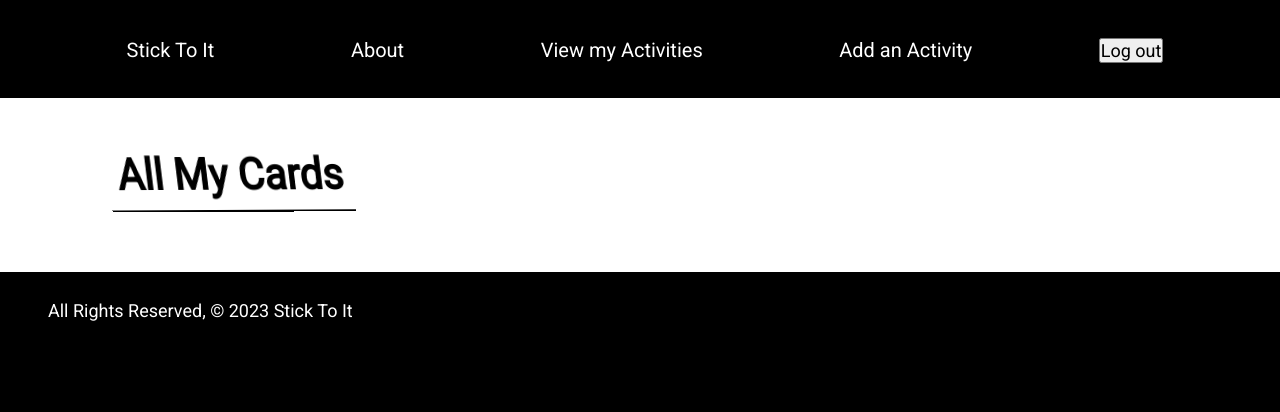
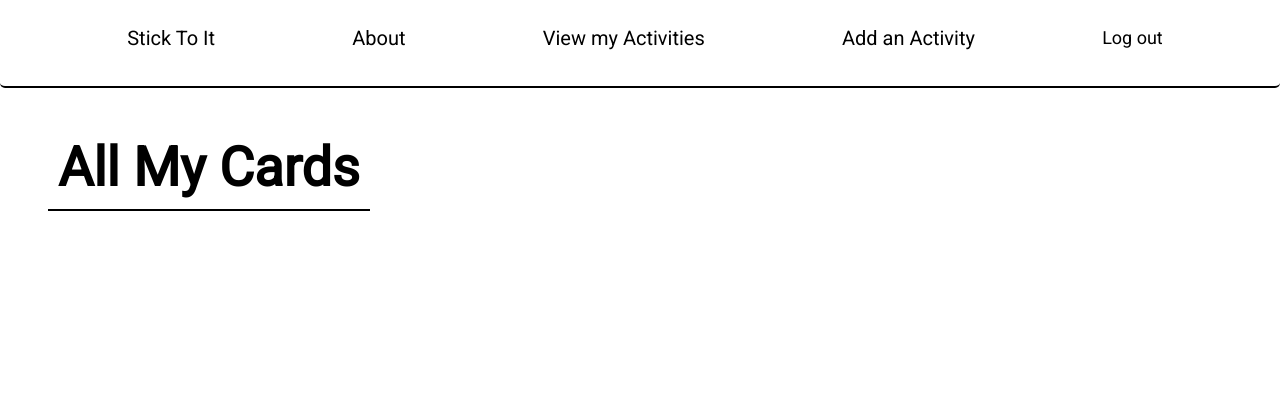
Before and after one commit to mlsmoorman/stick-to-it, a Django app: page /cards/ in a window 1280 px wide; the page is wider, and only the part inside the window is pictured. Shown: the top 412 px of that part. Run offline with Django 5.2, Linux system fonts and the light colour scheme; the visitor is signed in with stand-in values (Sample User, id 1); data that the repository does not hold is empty.

Commit message:
styling changes

```diff
--- a/stick_to_it/main_app/static/css/style.css
+++ b/stick_to_it/main_app/static/css/style.css
@@ -5,7 +5,8 @@
   font-size: 18px;
 }
 body {
-  background-color: black;
+  background-color: white;
+
 }
 *::selection {
   color: black;
@@ -13,43 +14,90 @@
 
 }
 
+.test {
+  margin-top: 10px;
+  font-family: 'Bungee';
+  padding: 7px 10px 7px 10px;
+  border-radius: 2px;
+  background-color: black;
+  color: white;
+  display:inline;
+}
+
+
 main {
   padding: 48px;
   background-color: white;
+  font-family: 'Roboto';
 }
 nav {
-  background-color: black;
+  /* background-color: black; */
+  border-bottom: 2px solid black;
   height: 60px;
-  padding: 3% 0 0 0;
+  padding: 0 0 0 0;
+  margin-top: 2%;
+  border-radius: 5px;
 }
 .navlist {
 display: flex;
 list-style: none;
 display: flex;
 justify-content: space-evenly;
-
+font-family: 'Bungee';
 }
 
 .titlecontainer {
 
-  rotate: -40 -70 -10 30deg;
+  /* rotate: -40 -70 -10 30deg; */
 }
 
 
 .navlist li a{
   padding: 10px;
   transition: 0.3s;
-  color: white;
+  color: black;
   text-decoration: none;
   font-size: 20px;
+
+
+}
+
+.cyan:hover {
+  /* border: 2px solid #00ffff; */
+  /* background-color: #00ffff; */
+  border-radius: 3px;
+  transition: 0.4s;
+
+  transform: scale(1.2);
+  text-shadow: -2px -2px 0 #fe73fe,
+  2px 2px 0 #fbf719;
+}
+.magenta:hover {
+  /* border: 2px solid #ff52ff;
+  background-color: #ff52ff; */
+  border-radius: 3px;
+  transition: 0.4s;
+  transform: scale(1.2);
+
+  text-shadow: -2px -2px 0 #00ffff,
+  2px 2px 0 #fbf719;
+
+}
+.yellow:hover {
+  /* border: 2px solid #fbf719; */
+  /* background-color: #fbf719;; */
+  border-radius: 3px;
+  transition: 0.4s;
+  transform: scale(1.2);
 }
 .navlist li a:visited {
-  color: white;
+  color: black;
 
 }
 .navlist li a:hover {
-  color: white;
-  border-bottom: 2px solid white;
+  letter-spacing: 2px;
+  /* color: white; */
+  /* border-bottom: 2px solid black;  */
 
   /* background-color: #fbf719; */
   /* box-shadow: inset 1em 1em #fbf719,
@@ -64,13 +112,14 @@
   border-bottom: 2px solid black;
   /* background-color: yellow; */
   display: inline;
-  font-size: 45px;
+  font-size: 54px;
   padding: 10px;
   /* -webkit-text-stroke: 1px white; */
 }
 
 section {
-  rotate: -40 -70 -10 30deg;
+  /* rotate: -40 -70 -10 30deg; */
+
   margin-left: 30px;
   margin-top: 25px;
   display: flex;
@@ -80,9 +129,8 @@
   /* justify-content: space-around; */
   border-left: 2px solid black;
   border-right: 2px solid black;
+}
 
-
-}
 .card {
   width: 200px;
   height: 200px;
@@ -97,6 +145,8 @@
   margin: 10px
 
 }
+
+
 .carddate {
   /* background-color: white; */
   border-radius: 5px;
@@ -116,6 +166,58 @@
   height: 2.5rem;            /* Footer height */
 }
 
+form {
+  margin-top: 3%;
+}
+
+.editbox {
+  margin-top: 3%;
+}
+
+.editbtn, .editbtn:visited {
+  border: 2px solid black;
+  border-radius: 10px;
+  padding: 9px 15px 9px 15px;
+
+  transition: 0.4s;
+  text-decoration: none;
+  text-transform: uppercase;
+
+  color:black;
+}
+
+.deletebtn, .deletebtn:visited {
+  border: 2px solid black;
+  border-radius: 10px;
+  color:black;
+  padding: 9px 15px 9px 15px;
+  transition: 0.4s;
+
+  text-decoration: none;
+  text-transform: uppercase;
+
+
+}
+
+.deletebtn:hover {
+  background-color: #ff52ff;
+}
+
+.editbtn:hover {
+  background-color: #00ffff;
+}
+
+.logoutbtn, .logoutbtn:visited {
+  transition: 0.4s;
+  border: none;
+  background-color: white;
+}
+
+.logoutbtn:hover {
+  transform: scale(1.2);
+  background-color: white;
+}
+
 /*curl bottom left */
 .card {
   backface-visibility: hidden;
@@ -124,11 +226,14 @@
   position: relative;
   transform: translateZ(0px);
   vertical-align: middle;
+
 }
 .card::before {
+
   background: rgba(0, 0, 0, 0) linear-gradient(45deg, white 45%, #cecb14 50%, #e9e617 56%, #ebe719 80%) repeat scroll 0 0;  /*display smooth transitions between two or more specified colors */
   bottom: 0;
   /* box-shadow: 1px -1px 1px rgb(0, 0, 0); */
+
   content: "";
   height: 0;
   left: 0;
@@ -141,4 +246,5 @@
 .card:hover::before {
   height: 75px;
   width: 75px;
+
 }
--- a/stick_to_it/main_app/templates/base.html
+++ b/stick_to_it/main_app/templates/base.html
@@ -13,27 +13,27 @@
   <link href="https://fonts.googleapis.com/css2?family=Bungee&family=Roboto&display=swap" rel="stylesheet">
 
   <!--             -->
-  <title>Document</title>
+  <title>Stick-To-It</title>
 </head>
 
 <body>
   <header>
     <nav>
       <ul class="navlist">
-        <li><a href="{% url 'home' %}">Stick To It</a></li>
-        <li><a href="{% url 'about' %}">About</a></li>
+        <li class="yellow"><a href="{% url 'home' %}">Stick To It</a></li>
+        <li class="cyan"><a href="{% url 'about' %}">About</a></li>
         {% if user.is_authenticated %}
-        <li><a href="{% url 'index' %}">View my Activities</a></li>
-        <li><a href="{% url 'card_create' %}">Add an Activity</a></li>
+        <li class="magenta"><a href="{% url 'index' %}">View my Activities</a></li>
+        <li class="yellow"><a href="{% url 'card_create' %}">Add an Activity</a></li>
         <li>
           <form id="logout-form" method="POST" action="{% url 'logout' %}">
             {% csrf_token %}
-            <button type="submit" class="btn">Log out</button>
+            <button type="submit" class="logoutbtn">Log out</button>
           </form>
         </li>
         {% else %}
-        <li><a href="{% url 'login' %}">Log In</a></li>
-        <li><a href="{% url 'signup' %}">Sign Up</a></li>
+        <li><a href="{% url 'login' %}" class="loginbtn">Log In</a></li>
+        <li><a href="{% url 'signup' %}" class="signupbtn">Sign Up</a></li>
         {% endif %}
       </ul>
 
--- a/stick_to_it/main_app/templates/cards/index.html
+++ b/stick_to_it/main_app/templates/cards/index.html
@@ -13,6 +13,7 @@
         <h2>{{card.activity}}</h2>
         <p class="carddate">{{card.due_date}}</p>
         <p class="carddate">{{card.complete_date}}</p>
+        <p class="test">1</p>
     </div>
 </a>
 
--- a/stick_to_it/main_app/templates/main_app/card_form.html
+++ b/stick_to_it/main_app/templates/main_app/card_form.html
@@ -3,6 +3,7 @@
 {% block content %}
 
 {% if object %}
+<a href="{{request.META.HTTP_REFERER}}">Go back</a>
 <h1>Edit "{{ card.activity }}"</h1>
 {% else %}
 <h1>Add Activity</h1>
```
Also changed, not shown: stick_to_it/main_app/templates/cards/detail.html (+6 -6 lines).
